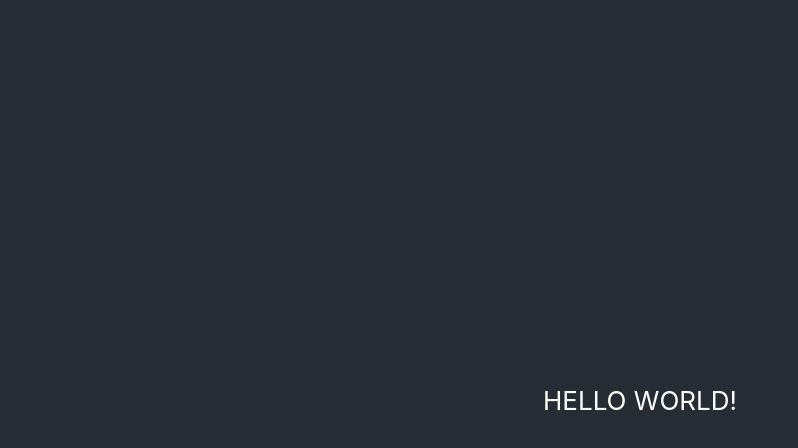
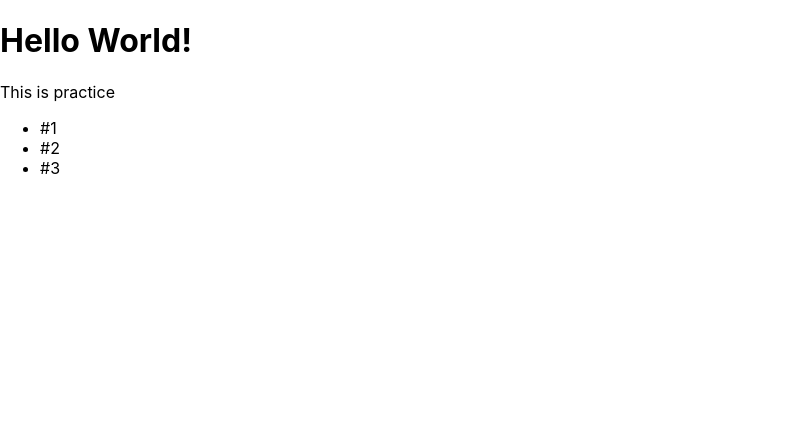
Before and after one commit to ChadHarper811/react_practice, a React (Create React App) app: page / in a window 1280 px wide. Shown: the top 448 px of the page, without its empty margins (0-798 px from the left). Built offline with nearby package versions, Linux system fonts and the light colour scheme.

Commit message:
practice problem 1

```diff
--- a/src/index.js
+++ b/src/index.js
@@ -4,11 +4,21 @@ import './index.css';
 import App from './App';
 import reportWebVitals from './reportWebVitals';
 
-const JSX = <h1>Hello JSX!</h1>
+const JSX = (
+<div>
+  <h1>Hello World!</h1>
+  <p>This is practice</p>
+  <ul>
+    <li>#1</li>
+    <li>#2</li>
+    <li>#3</li>
+  </ul>
+</div>
+);
 
 const root = ReactDOM.createRoot(document.getElementById('root'));
 root.render(
-  <App />
+  JSX
 );
 
 // If you want to start measuring performance in your app, pass a function
```
